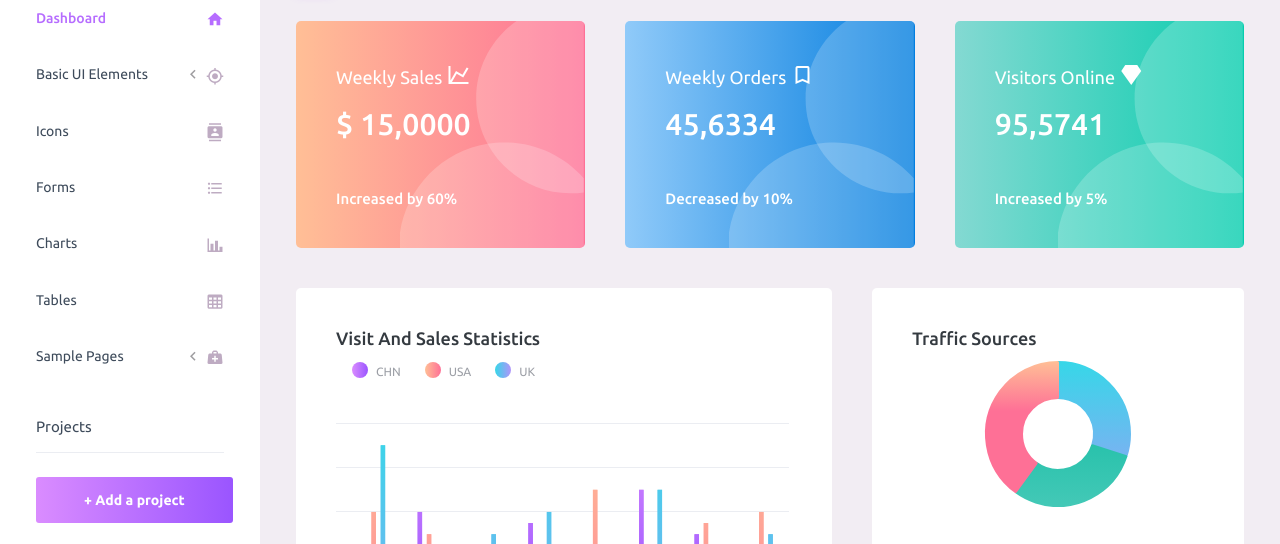
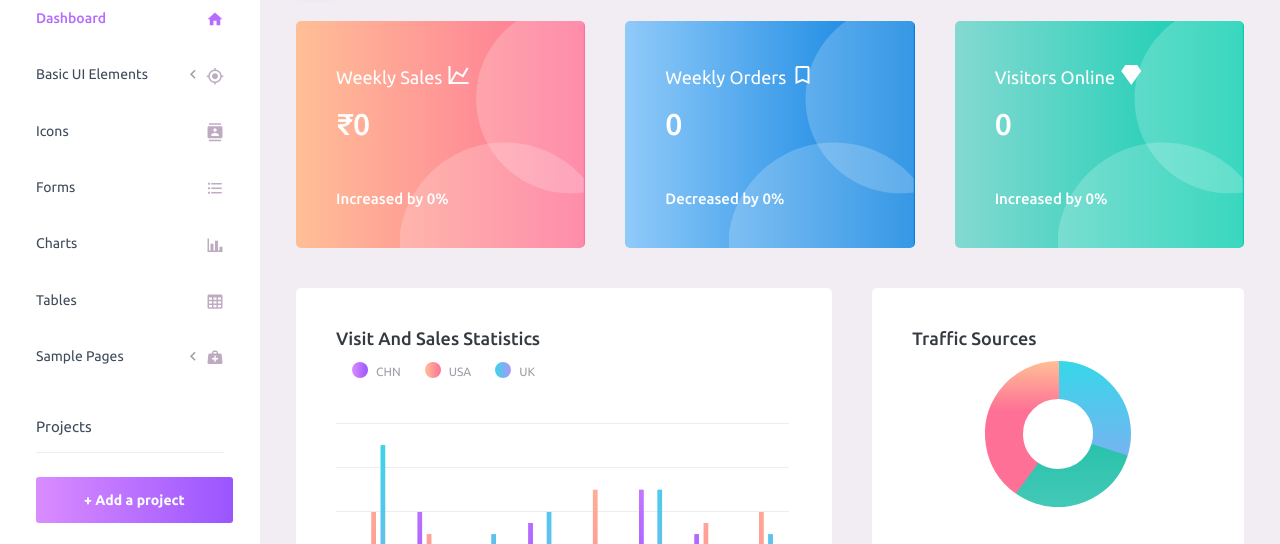
Before and after one commit to aaravsagar/admin-expertgroup, a website: page index.html in a window 1280 px wide. Shown: the part 228-772 px from the top of the page. Drawn offline with nearby package versions, Linux system fonts and the light colour scheme; files that its build step writes are made by us from their sources.

Commit message:
Update index.html

```diff
--- a/index.html
+++ b/index.html
@@ -307,8 +307,8 @@
                     <img src="assets/images/dashboard/circle.svg" class="card-img-absolute" alt="circle-image" />
                     <h4 class="font-weight-normal mb-3">Weekly Sales <i class="mdi mdi-chart-line mdi-24px float-right"></i>
                     </h4>
-                    <h2 class="mb-5">$ 15,0000</h2>
-                    <h6 class="card-text">Increased by 60%</h6>
+                    <h2 class="mb-5">₹0</h2>
+                    <h6 class="card-text">Increased by 0%</h6>
                   </div>
                 </div>
               </div>
@@ -318,8 +318,8 @@
                     <img src="assets/images/dashboard/circle.svg" class="card-img-absolute" alt="circle-image" />
                     <h4 class="font-weight-normal mb-3">Weekly Orders <i class="mdi mdi-bookmark-outline mdi-24px float-right"></i>
                     </h4>
-                    <h2 class="mb-5">45,6334</h2>
-                    <h6 class="card-text">Decreased by 10%</h6>
+                    <h2 class="mb-5">0</h2>
+                    <h6 class="card-text">Decreased by 0%</h6>
                   </div>
                 </div>
               </div>
@@ -329,8 +329,8 @@
                     <img src="assets/images/dashboard/circle.svg" class="card-img-absolute" alt="circle-image" />
                     <h4 class="font-weight-normal mb-3">Visitors Online <i class="mdi mdi-diamond mdi-24px float-right"></i>
                     </h4>
-                    <h2 class="mb-5">95,5741</h2>
-                    <h6 class="card-text">Increased by 5%</h6>
+                    <h2 class="mb-5">0</h2>
+                    <h6 class="card-text">Increased by 0%</h6>
                   </div>
                 </div>
               </div>
```
